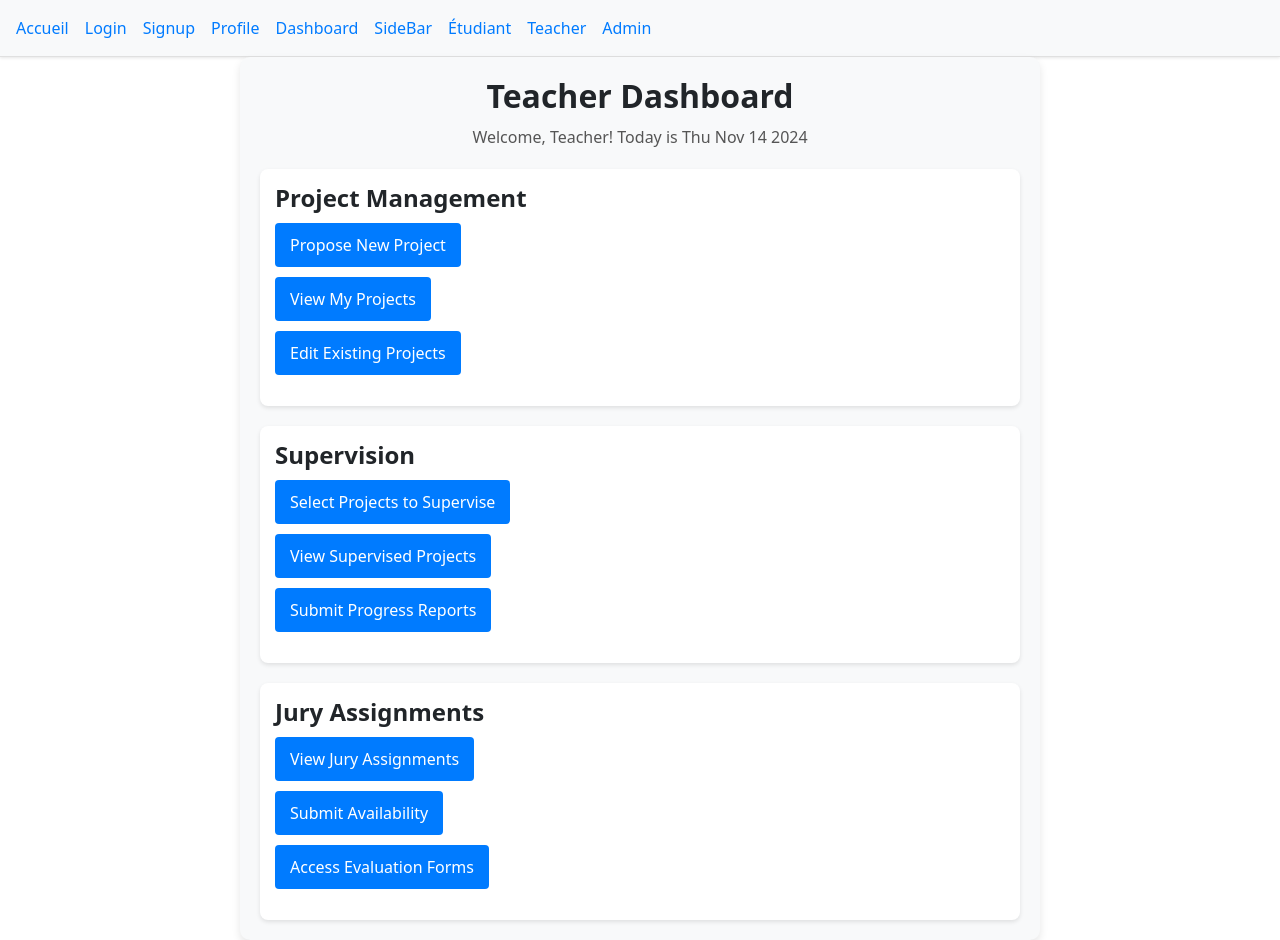
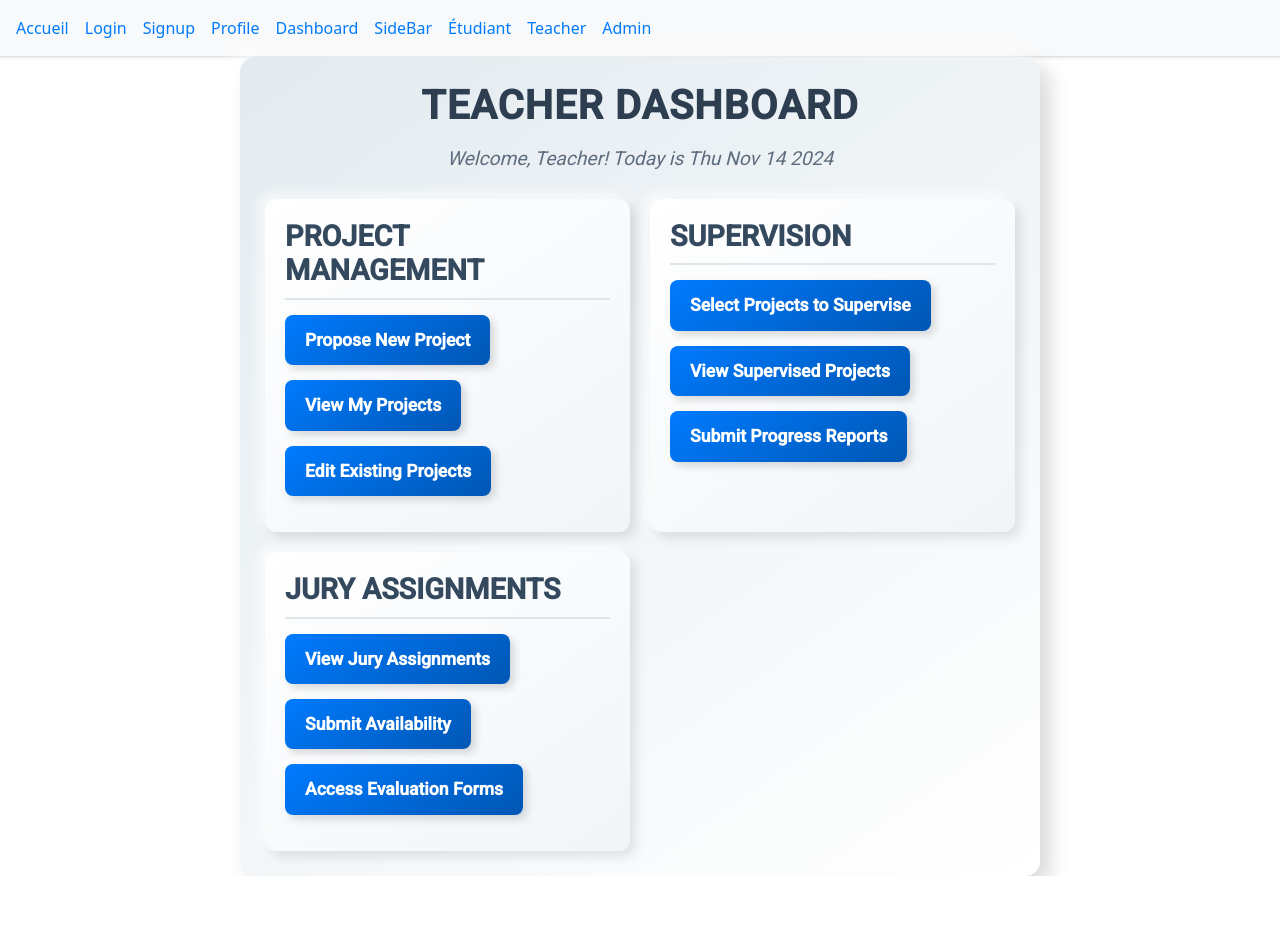
Before and after one commit to itsafaf/Gestion-PFEs, a React (Vite) app: page /teacher in a window 1280 px wide. After the commit the page ends 876 px from the top, so only its background shows below. Built offline with nearby package versions, Linux system fonts and the light colour scheme.

Commit message:
improved css

```diff
--- a/src/pages/css/AdminDashboard.css
+++ b/src/pages/css/AdminDashboard.css
@@ -1,43 +1,60 @@
 .dashboard-container {
     max-width: 900px;
     margin: 0 auto;
-    padding: 20px;
-    background-color: #f8f9fa;
-    border-radius: 10px;
-    box-shadow: 0 4px 8px rgba(0, 0, 0, 0.1);
+    padding: 30px;
+    background: linear-gradient(145deg, #e2e8f0, #ffffff);
+    border-radius: 15px;
+    box-shadow: 10px 10px 20px rgba(0, 0, 0, 0.2), -10px -10px 20px rgba(255, 255, 255, 0.7);
+    font-family: 'Roboto', sans-serif;
+    overflow: hidden;
 }
 
 .dashboard-title {
-    font-size: 2rem;
+    font-size: 2.5rem;
     font-weight: bold;
     text-align: center;
-    margin-bottom: 10px;
+    color: #334155;
+    margin-bottom: 20px;
+    text-transform: uppercase;
+    letter-spacing: 2px;
 }
 
 .dashboard-date {
     font-size: 1rem;
-    color: #555;
+    color: #64748b;
     text-align: center;
-    margin-bottom: 20px;
+    margin-bottom: 30px;
+    font-style: italic;
 }
 
 .dashboard-sections {
-    display: flex;
-    flex-direction: column;
+    display: grid;
+    grid-template-columns: repeat(auto-fit, minmax(280px, 1fr));
     gap: 20px;
 }
 
 .dashboard-section {
-    background-color: #fff;
-    padding: 15px;
-    border-radius: 8px;
-    box-shadow: 0 2px 4px rgba(0, 0, 0, 0.1);
+    background: linear-gradient(145deg, #f1f5f9, #ffffff);
+    border-radius: 15px;
+    box-shadow: 6px 6px 12px rgba(0, 0, 0, 0.1), -6px -6px 12px rgba(255, 255, 255, 0.6);
+    padding: 20px;
+    transition: transform 0.3s ease, box-shadow 0.3s ease;
+    overflow: hidden;
+}
+
+.dashboard-section:hover {
+    transform: scale(1.05);
+    box-shadow: 10px 10px 20px rgba(0, 0, 0, 0.2), -10px -10px 20px rgba(255, 255, 255, 0.7);
 }
 
 .section-title {
-    font-size: 1.5rem;
+    font-size: 1.8rem;
     font-weight: bold;
-    margin-bottom: 10px;
+    color: #1e293b;
+    margin-bottom: 15px;
+    border-bottom: 2px solid #e2e8f0;
+    padding-bottom: 10px;
+    text-transform: uppercase;
 }
 
 .section-actions {
@@ -45,7 +62,7 @@
     padding: 0;
     display: flex;
     flex-direction: column;
-    gap: 10px;
+    gap: 15px;
 }
 
 .section-actions li {
@@ -53,16 +70,50 @@
 }
 
 .section-btn {
-    background-color: #007bff;
+    display: inline-flex;
+    align-items: center;
+    justify-content: center;
+    background: linear-gradient(145deg, #007bff, #0056b3);
     color: #fff;
-    padding: 10px 15px;
+    padding: 12px 18px;
     border: none;
-    border-radius: 4px;
+    border-radius: 8px;
     font-size: 1rem;
     cursor: pointer;
-    transition: background-color 0.3s;
+    transition: all 0.3s ease;
+    box-shadow: 4px 4px 8px rgba(0, 0, 0, 0.15), -4px -4px 8px rgba(255, 255, 255, 0.8);
 }
 
 .section-btn:hover {
-    background-color: #0056b3;
+    background: linear-gradient(145deg, #0056b3, #007bff);
+    transform: translateY(-3px);
+    box-shadow: 6px 6px 12px rgba(0, 0, 0, 0.2), -6px -6px 12px rgba(255, 255, 255, 0.9);
 }
+
+.section-btn:active {
+    transform: translateY(0);
+    box-shadow: 2px 2px 6px rgba(0, 0, 0, 0.1), -2px -2px 6px rgba(255, 255, 255, 0.5);
+}
+
+@media (max-width: 768px) {
+    .dashboard-container {
+        padding: 20px;
+    }
+
+    .dashboard-title {
+        font-size: 2rem;
+    }
+
+    .dashboard-section {
+        padding: 15px;
+    }
+
+    .section-title {
+        font-size: 1.5rem;
+    }
+
+    .section-btn {
+        font-size: 0.9rem;
+        padding: 10px 15px;
+    }
+}
--- a/src/pages/css/TeacherDashboard.css
+++ b/src/pages/css/TeacherDashboard.css
@@ -1,43 +1,58 @@
 .dashboard-container {
     max-width: 800px;
     margin: 0 auto;
-    padding: 20px;
-    background-color: #f8f9fa;
-    border-radius: 10px;
-    box-shadow: 0 4px 8px rgba(0, 0, 0, 0.1);
+    padding: 25px;
+    background: linear-gradient(145deg, #e3ebf0, #ffffff);
+    border-radius: 15px;
+    box-shadow: 10px 10px 20px rgba(0, 0, 0, 0.15), -10px -10px 20px rgba(255, 255, 255, 0.6);
+    font-family: 'Roboto', sans-serif;
 }
 
 .dashboard-title {
-    font-size: 2rem;
-    font-weight: bold;
+    font-size: 2.5rem;
+    font-weight: 700;
     text-align: center;
-    margin-bottom: 10px;
+    color: #2c3e50;
+    margin-bottom: 15px;
+    letter-spacing: 1px;
+    text-transform: uppercase;
 }
 
 .dashboard-date {
-    font-size: 1rem;
-    color: #555;
+    font-size: 1.2rem;
+    color: #5d6d7e;
     text-align: center;
-    margin-bottom: 20px;
+    margin-bottom: 25px;
+    font-style: italic;
 }
 
 .dashboard-tabs {
-    display: flex;
-    flex-direction: column;
+    display: grid;
+    grid-template-columns: repeat(auto-fit, minmax(280px, 1fr));
     gap: 20px;
 }
 
 .tab {
-    background-color: #fff;
-    padding: 15px;
-    border-radius: 8px;
-    box-shadow: 0 2px 4px rgba(0, 0, 0, 0.1);
+    background: linear-gradient(145deg, #ffffff, #f1f5f9);
+    padding: 20px;
+    border-radius: 12px;
+    box-shadow: 6px 6px 12px rgba(0, 0, 0, 0.1), -6px -6px 12px rgba(255, 255, 255, 0.7);
+    transition: transform 0.3s ease, box-shadow 0.3s ease;
+}
+
+.tab:hover {
+    transform: translateY(-5px);
+    box-shadow: 10px 10px 20px rgba(0, 0, 0, 0.2), -10px -10px 20px rgba(255, 255, 255, 0.8);
 }
 
 .tab-title {
-    font-size: 1.5rem;
+    font-size: 1.8rem;
     font-weight: bold;
-    margin-bottom: 10px;
+    color: #34495e;
+    margin-bottom: 15px;
+    border-bottom: 2px solid #dfe6e9;
+    padding-bottom: 10px;
+    text-transform: uppercase;
 }
 
 .tab-actions {
@@ -45,7 +60,7 @@
     padding: 0;
     display: flex;
     flex-direction: column;
-    gap: 10px;
+    gap: 15px;
 }
 
 .tab-actions li {
@@ -53,16 +68,48 @@
 }
 
 .tab-btn {
-    background-color: #007bff;
+    background: linear-gradient(145deg, #007bff, #0056b3);
     color: #fff;
-    padding: 10px 15px;
+    padding: 12px 20px;
     border: none;
-    border-radius: 4px;
-    font-size: 1rem;
+    border-radius: 8px;
+    font-size: 1.1rem;
+    font-weight: 600;
     cursor: pointer;
-    transition: background-color 0.3s;
+    box-shadow: 4px 4px 8px rgba(0, 0, 0, 0.15), -4px -4px 8px rgba(255, 255, 255, 0.5);
+    transition: all 0.3s ease;
 }
 
 .tab-btn:hover {
-    background-color: #0056b3;
+    background: linear-gradient(145deg, #0056b3, #007bff);
+    transform: translateY(-2px);
+    box-shadow: 6px 6px 12px rgba(0, 0, 0, 0.2), -6px -6px 12px rgba(255, 255, 255, 0.8);
 }
+
+.tab-btn:active {
+    transform: translateY(0);
+    box-shadow: 2px 2px 6px rgba(0, 0, 0, 0.1), -2px -2px 6px rgba(255, 255, 255, 0.5);
+}
+
+@media (max-width: 768px) {
+    .dashboard-container {
+        padding: 20px;
+    }
+
+    .dashboard-title {
+        font-size: 2rem;
+    }
+
+    .tab {
+        padding: 15px;
+    }
+
+    .tab-title {
+        font-size: 1.5rem;
+    }
+
+    .tab-btn {
+        font-size: 1rem;
+        padding: 10px 15px;
+    }
+}
```
Lines whose indentation alone changed are shown as unchanged.
